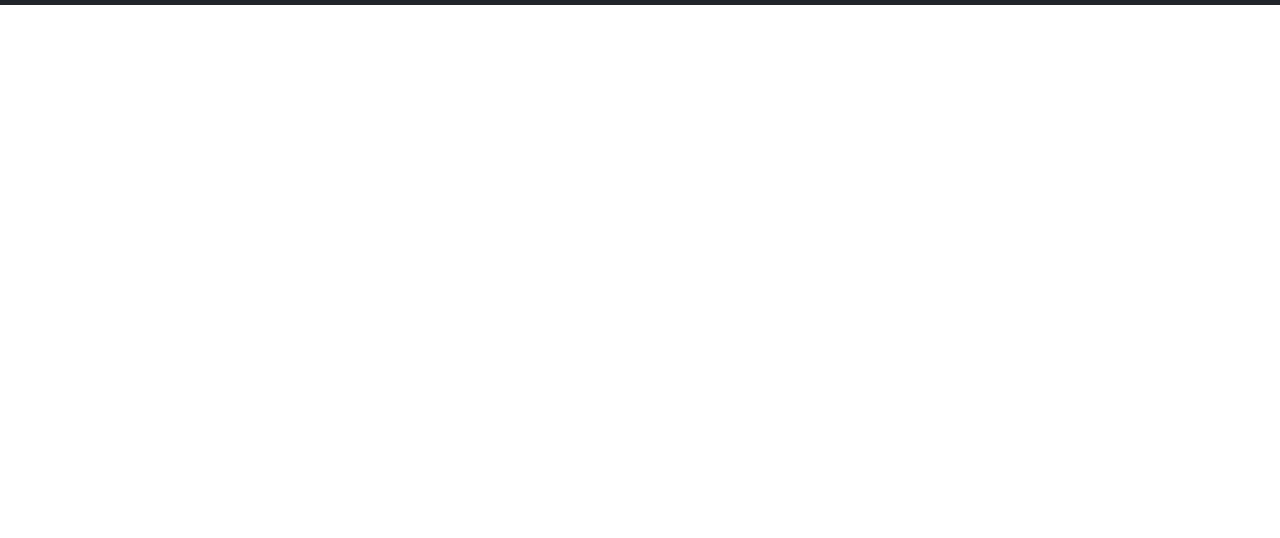
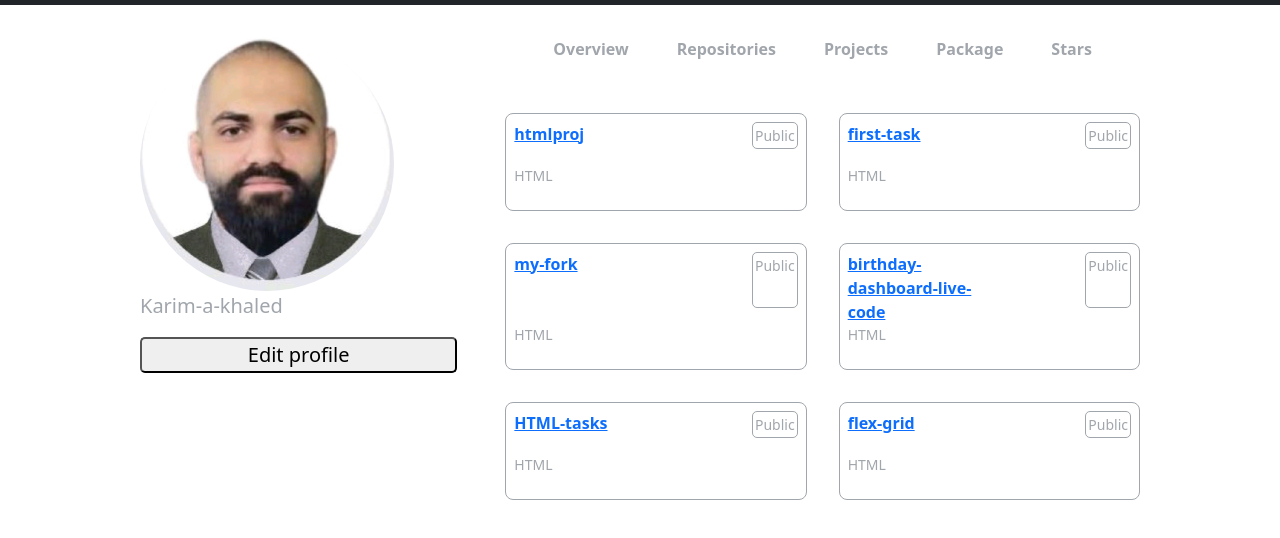
Before and after one commit to Karim-a-khaled/fetching-repos, a plain HTML site: page index.html in a window 1280 px wide. Shown: the part 64-602 px from the top of the page. Drawn offline with nearby package versions, Linux system fonts and the light colour scheme.

Commit message:
minor changes

```diff
--- a/index.html
+++ b/index.html
@@ -8,6 +8,7 @@
   <link rel="stylesheet" href="https://cdnjs.cloudflare.com/ajax/libs/font-awesome/6.4.0/css/all.min.css" integrity="sha512-iecdLmaskl7CVkqkXNQ/ZH/XLlvWZOJyj7Yy7tcenmpD1ypASozpmT/E0iPtmFIB46ZmdtAc9eNBvH0H/ZpiBw==" crossorigin="anonymous" referrerpolicy="no-referrer" />
   <link rel="stylesheet" href="https://cdn.jsdelivr.net/npm/bootstrap@5.2.3/dist/css/bootstrap.min.css" integrity="sha384-rbsA2VBKQhggwzxH7pPCaAqO46MgnOM80zW1RWuH61DGLwZJEdK2Kadq2F9CUG65" crossorigin="anonymous">
   <link rel="stylesheet" href="styles/style.css">
+  <link rel="stylesheet" href="styles/index.css">
 </head>
 <body>
 
@@ -83,6 +84,51 @@
 </nav>
 <!-- Navbar -->
 
+<div class="container">
+  <div class="profile">
+    <a href="#"><img class="profile-pic" src="/profile-pic.png" alt="profile-pic"></a>
+    <p>Karim-a-khaled</p>
+    <button id="profile-btn">Edit profile</button>
+  </div>
+  <div class="tabs">
+    <a href="#">Overview</a>
+    <a href="#">Repositories</a>
+    <a href="#">Projects</a>
+    <a href="#">Package</a>
+    <a href="#">Stars</a>
+  </div>
+  <div class="repos">
+    <div class="repo1">
+      <a href="#">htmlproj</a>
+      <p class="public-word">Public</p>
+      <p class="type-file">HTML</p>
+    </div>
+    <div class="repo2">
+      <a href="#">first-task</a>
+      <p class="public-word">Public</p>
+      <p class="type-file">HTML</p>
+    </div>
+    <div class="repo3">
+      <a href="#">my-fork</a>
+      <p class="public-word">Public</p>
+      <p class="type-file">HTML</p></div>
+    <div class="repo4">
+      <a href="#">birthday-dashboard-live-code</a>
+      <p class="public-word">Public</p>
+      <p class="type-file">HTML</p>
+    </div>
+    <div class="repo5">
+      <a href="#">HTML-tasks</a>
+      <p class="public-word">Public</p>
+      <p class="type-file">HTML</p>
+    </div>
+    <div class="repo6">
+      <a href="#">flex-grid</a>
+      <p class="public-word">Public</p>
+      <p class="type-file">HTML</p>
+    </div>
+  </div>
+</div>
 
 <script src="https://kit.fontawesome.com/ddd74bfe96.js" crossorigin="anonymous"></script>
 <script src="https://cdn.jsdelivr.net/npm/bootstrap@5.2.3/dist/js/bootstrap.min.js" integrity="sha384-cuYeSxntonz0PPNlHhBs68uyIAVpIIOZZ5JqeqvYYIcEL727kskC66kF92t6Xl2V" crossorigin="anonymous"></script>
--- /dev/null
+++ b/styles/index.css
@@ -0,0 +1,88 @@
+.container {
+    margin-top: 2rem;
+    display: grid;
+    grid-template-columns: 1fr 2fr;
+    grid-template-rows: 0.5fr 3.5fr;
+    gap: 3rem;
+  }
+  .profile {
+    grid-column: 1 / 2;
+    grid-row: 1 / 3;
+    display: flex;
+    flex-direction: column;
+    align-items: stretch;
+  }
+  .profile,
+  p {
+    color: #a1a6ac;
+    font-size: 20px;
+  }
+  .container,
+  .profile,
+  .profile-pic {
+    border-radius: 50%;
+    -webkit-border-radius: 50%;
+    -moz-border-radius: 50%;
+    -ms-border-radius: 50%;
+    -o-border-radius: 50%;
+    width: 80%;
+  }
+  .profile,
+  #profile-btn {
+    width: 100%;
+    border-radius: 5px;
+    -webkit-border-radius: 5px;
+    -moz-border-radius: 5px;
+    -ms-border-radius: 5px;
+    -o-border-radius: 5px;
+  }
+  .tabs {
+    grid-column: 2 / 3;
+    grid-row: 1 / 2;
+    display: flex;
+    justify-content: space-evenly;
+  }
+  .tabs a {
+    text-decoration: none;
+    color: #a1a6ac;
+    font-weight: bold;
+  }
+  .repos {
+    grid-column: 2 / 3;
+    grid-row: 2 / 3;
+    display: grid;
+    grid-template-columns: 1fr 1fr;
+    gap: 2rem;
+  }
+  .repo1, .repo2, .repo3, .repo4, .repo5, .repo6 {
+    border: 1px solid #a1a6ac;
+    border-radius: 0.5rem;
+    -webkit-border-radius: 0.5rem;
+    -moz-border-radius: 0.5rem;
+    -ms-border-radius: 0.5rem;
+    -o-border-radius: 0.5rem;
+    display: grid;
+      grid-template-columns: 0.5fr 0.5fr;
+      grid-template-rows: 1fr;
+      padding: 0.5rem;
+      justify-content: space-evenly;
+  }
+  .repos a{
+    justify-self: start;
+    font-weight: bold;
+  }
+  .repos .public-word{
+    justify-self: end;
+    border: 1px solid #a1a6ac;
+    font-size:14px;
+    padding: 2px;
+    border-radius: 5px;
+    -webkit-border-radius: 5px;
+    -moz-border-radius: 5px;
+    -ms-border-radius: 5px;
+    -o-border-radius: 5px;
+  }
+  .repos .type-file{
+    font-size: 14px;
+    align-self: end;
+  }
--- a/styles/style.css
+++ b/styles/style.css
@@ -48,8 +48,17 @@ a:hover{
 
 .repos{
   width: 100%;
+  display: flex;
+  flex-wrap: wrap;
 }
 
 .repo{
-  width: fit-content;
+  width: 30%;
+  border: 1px solid;
+  margin: 3px;
+  padding: 3px;
 }
+
+.title{
+  text-align: center;
+}
```
Also changed, not shown: repos.html (+1 -0 lines), scripts/repos.js (+9 -1 lines), profile-pic.png (added).
